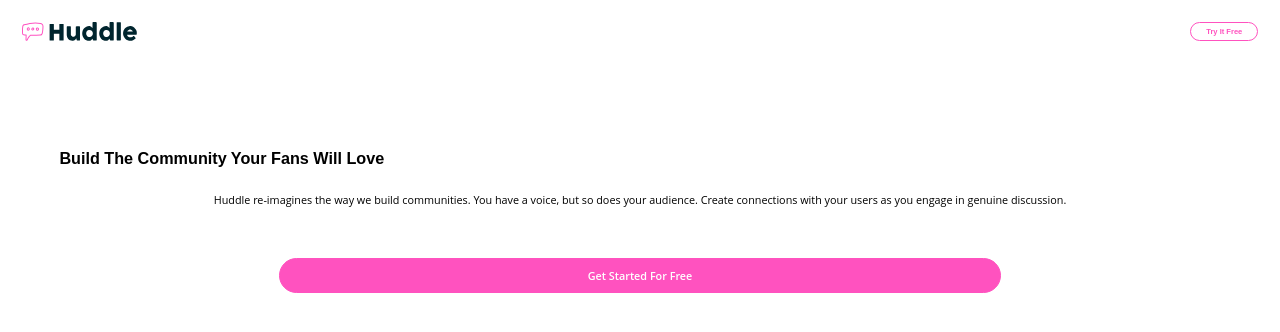
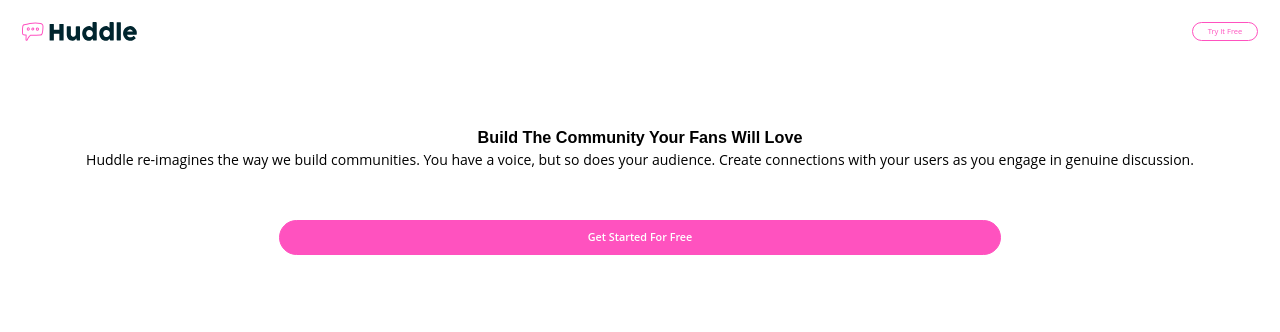
Before and after one commit to 20jasper/huddle-landing-page, a React (Create React App) app: page / in a window 1280 px wide. Shown: the top 332 px of the page. Built offline with nearby package versions, Linux system fonts and the light colour scheme.

Commit message:
rename header to nav

```diff
--- a/src/App.js
+++ b/src/App.js
@@ -1,5 +1,5 @@
 import './index.css';
-import { Header } from './components/Header';
+import { NavBar } from './components/NavBar';
 import { Main } from './components/Main';
 
 const mobileBreakPoint = "375px"
@@ -7,7 +7,7 @@
 function App() {
 	return (
 		<div className="App">
-			<Header />
+			<NavBar />
 			<Main />
 		</div>
 	);
--- a/src/components/Header.js
+++ /dev/null
@@ -1,8 +0,0 @@
-export function Header() {
-	return (
-		<header>
-			<img className="header--img" src={"images/logo.svg"} alt="Huddle Logo" />
-			<button className="header--button">Try It Free</button>
-		</header>
-	);
-}
--- /dev/null
+++ b/src/components/NavBar.js
@@ -0,0 +1,8 @@
+export function NavBar() {
+	return (
+		<nav className="nav">
+			<img className="nav--img" src={"images/logo.svg"} alt="Huddle Logo" />
+			<button className="nav--button">Try It Free</button>
+		</nav>
+	);
+}
--- a/src/index.css
+++ b/src/index.css
@@ -79,6 +79,18 @@
 	font-family: 'Open Sans', sans-serif;
 }
 
+
+/* general styles */
+
+header{
+	font-family: 'Poppins', sans-serif;
+	font-weight: 700;
+}
+
+p{
+	font-size: 1.3rem;
+}
+
 /* general button styles */
 
 .main--button, .footer--button{
@@ -96,20 +108,19 @@
 
 /* Header */
 
-header{
-	font-family: 'Poppins', sans-serif;
-	font-weight: 700;
+.nav{
 	padding: 2rem;
 	display: flex;
 	justify-content: space-between;
 	align-items: center;
 }
 
-	.header--img{
+
+	.nav--img{
 		width: 10.7rem;
 	}
 
-	.header--button{
+	.nav--button{
 		color: var(--primary-accent);
 		background-color: var(--primary-background);
 		border: .1rem solid var(--primary-accent);
@@ -119,7 +130,7 @@
 		font-size: .7rem;
 	}
 
-		.header--button:hover{
+		.nav--button:hover{
 			color: var(--primary-accent-active);
 		}
 
```
